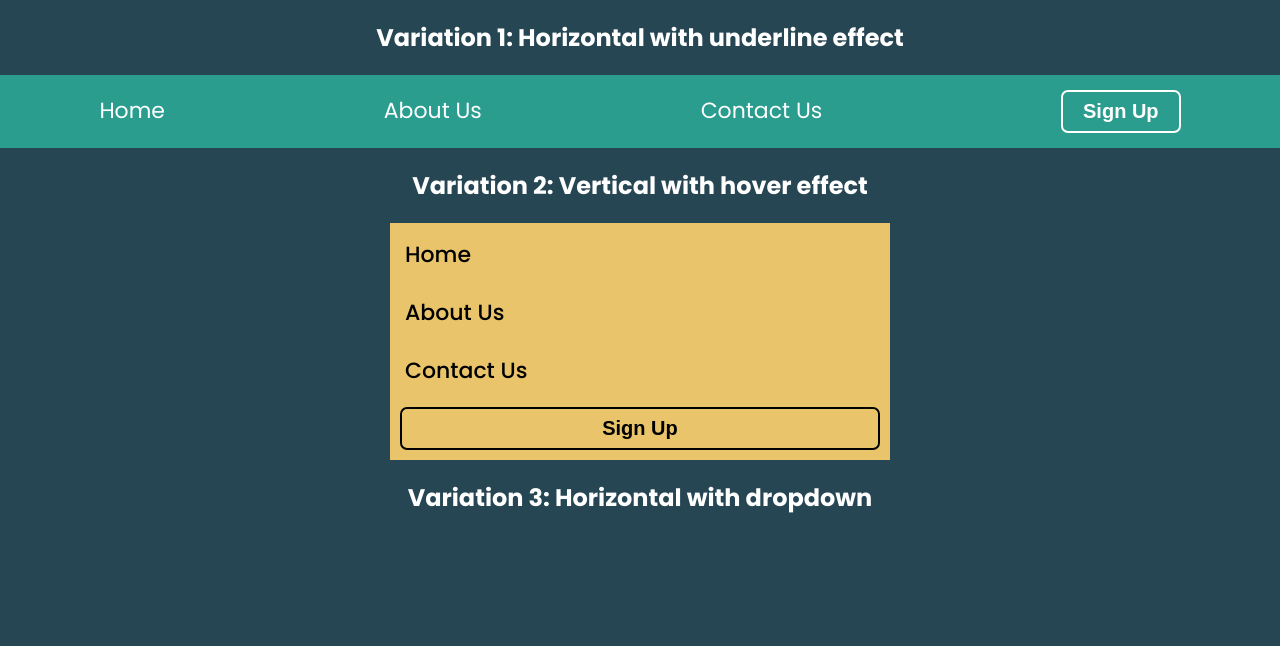
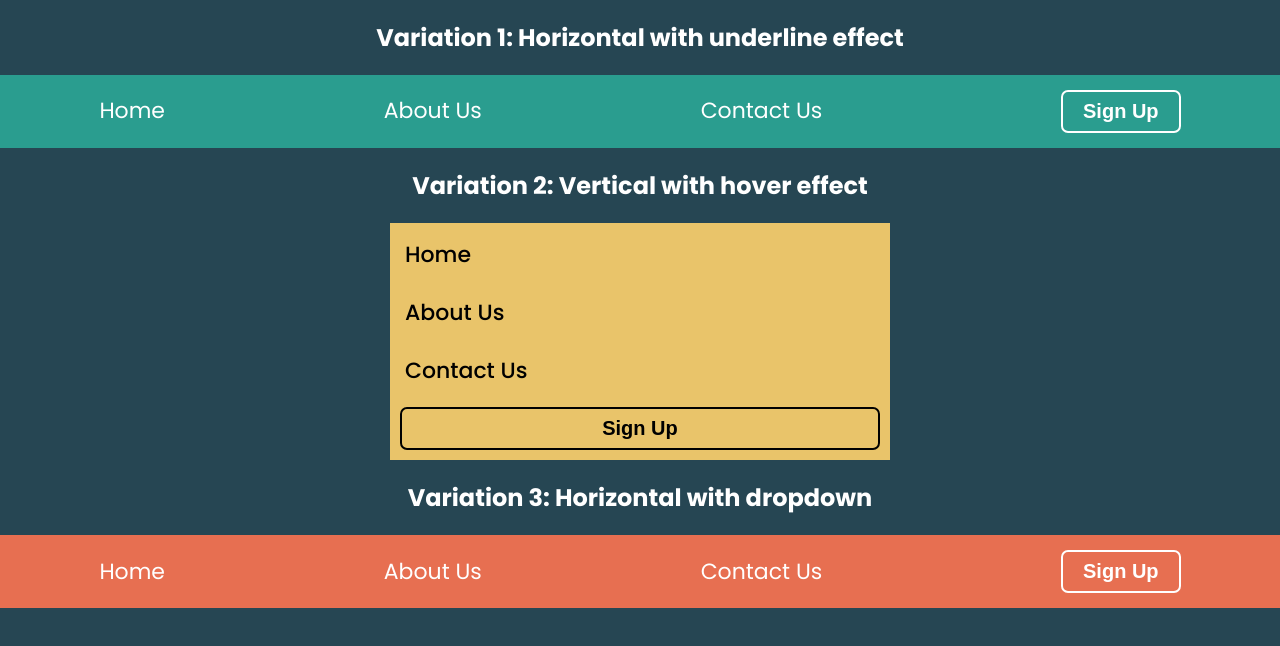
Before and after one commit to the-ajay-panigrahi/FullStackWebDev, a plain HTML site: page 02_CSS/05_nav_bar_project/nav-bar.html in a window 1280 px wide. Drawn offline with Linux system fonts and the light colour scheme.

Commit message:
nav bar project variation 2

```diff
--- a/02_CSS/05_nav_bar_project/nav-bar.html
+++ b/02_CSS/05_nav_bar_project/nav-bar.html
@@ -12,9 +12,11 @@
         padding: 0;
         box-sizing: border-box;
       }
+      body {
+        background-color: #264653;
+      }
       main {
         font-family: "Poppins", sans-serif;
-        background-color: #264653;
         width: 100vw;
         min-height: 100vh;
       }
@@ -134,6 +136,70 @@
         background-color: black;
         color: #e9c46a;
       }
+
+      #navbar-3 {
+        background-color: #e76f51;
+        padding: 15px 5px;
+      }
+
+      #navbar-3 ul {
+        height: 100%;
+        display: flex;
+        list-style: none;
+        justify-content: space-around;
+        align-items: center;
+        flex-wrap: wrap;
+        row-gap: 15px;
+        column-gap: 30px;
+      }
+
+      #navbar-3 li a {
+        color: white;
+        text-decoration: none;
+        font-size: 22px;
+      }
+
+      #navbar-3 button {
+        background-color: transparent;
+        border: 2px solid white;
+        padding: 8px 20px;
+        color: white;
+        font-size: 20px;
+        cursor: pointer;
+        margin-left: 20px;
+        border-radius: 7px;
+        font-weight: bolder;
+        transition: all 0.3s ease-in-out;
+      }
+
+      #navbar-3 button:hover {
+        transition: all 0.3s ease-in-out;
+        background-color: white;
+        color: #2a9d8f;
+      }
+
+      #drop-down {
+        position: relative;
+      }
+      #drop-down:hover #drop-down-container {
+        display: block !important;
+      }
+
+      #drop-down-container {
+        position: absolute;
+        display: none !important;
+        background-color: #df6445;
+        width: 100%;
+        min-height: 120px;
+        box-shadow: 1px -1px 4px black;
+        padding: 10px 5px;
+      }
+
+      #drop-down-container li:hover {
+        background-color: #ff3300;
+        width: 100%;
+        text-align: center;
+      }
     </style>
   </head>
   <body>
@@ -163,6 +229,23 @@
       </header>
 
       <h2>Variation 3: Horizontal with dropdown</h2>
+      <header>
+        <nav id="navbar-3">
+          <ul>
+            <li><a href="#">Home</a></li>
+            <li id="drop-down">
+              <a href="#">About Us</a>
+              <ul id="drop-down-container">
+                <li><a href="#">Mission</a></li>
+                <li><a href="#">Vision</a></li>
+                <li><a href="#">Values</a></li>
+              </ul>
+            </li>
+            <li><a href="#">Contact Us</a></li>
+            <li><button>Sign Up</button></li>
+          </ul>
+        </nav>
+      </header>
     </main>
   </body>
 </html>
```
